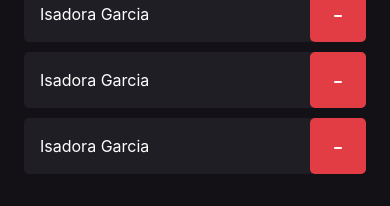
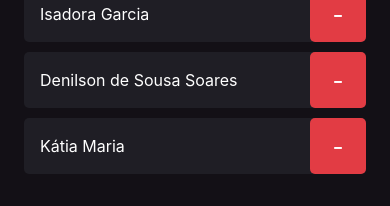
Before and after one commit to isagarci4/imHere, a React Native app: screen / in a window 390 px wide. Shown: the part 269-475 px from the top of the page. Built offline with nearby package versions, Linux system fonts and the light colour scheme.

Commit message:
FEAT: Passando propriedades no componente 'Participante'

```diff
--- a/src/components/Participant/index.tsx
+++ b/src/components/Participant/index.tsx
@@ -1,11 +1,15 @@
 import { View, Text, TouchableOpacity } from 'react-native';
 import { styles } from './styles';
 
-export function Participant() {
+type Props = {
+    name: string
+}
+
+export function Participant({ name }: Props) {
     return(
         <View style={styles.container}>
             <Text style={styles.name}>
-                Isadora Garcia
+                { name }
             </Text>
 
             <TouchableOpacity style={styles.button}>
--- a/src/screens/Home/index.tsx
+++ b/src/screens/Home/index.tsx
@@ -33,9 +33,9 @@ export function Home() {
         </TouchableOpacity>
       </View>
 
-      <Participant />
-      <Participant />
-      <Participant />
+      <Participant name="Isadora Garcia" />
+      <Participant name="Denilson de Sousa Soares" />
+      <Participant name="Kátia Maria" />
     </View>
   )
 }
```
